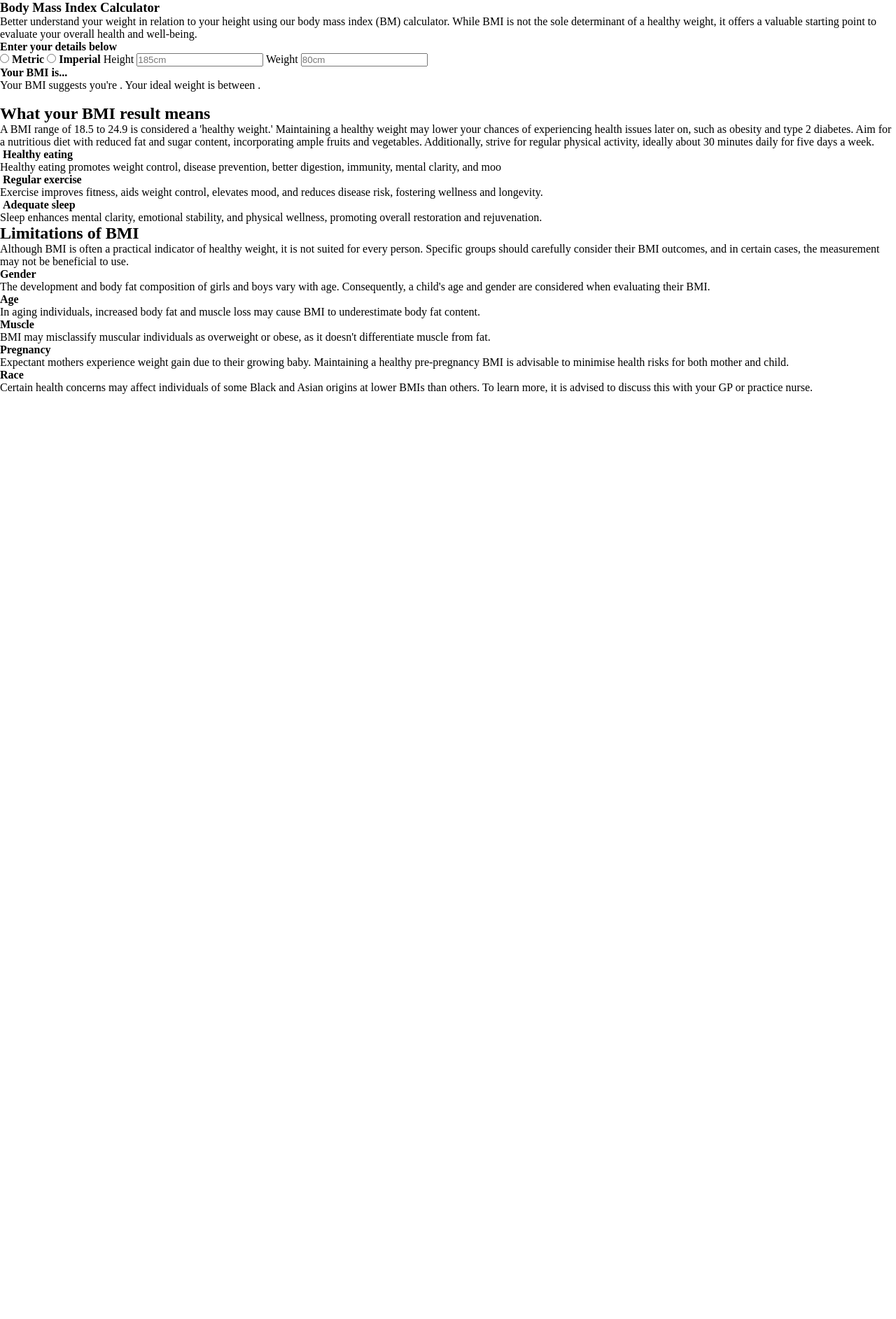
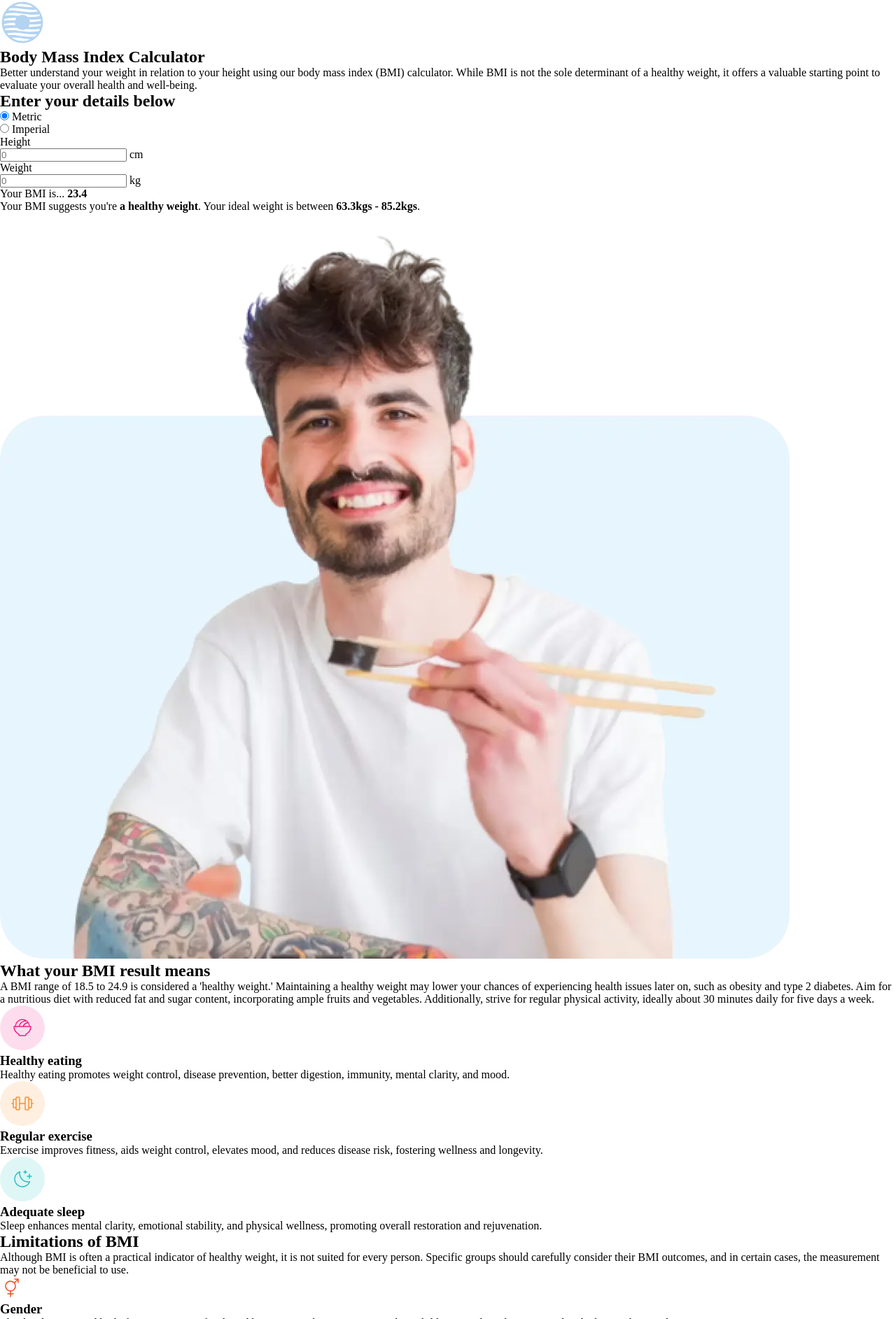
Before and after one commit to Emelinur/bmi-calculator, a plain HTML site: page starter-code/index.html in a window 1280 px wide. Shown: the top 1885 px of the page at 70% size. Before the commit the page ends 800 px from the top, so only its background shows below. Drawn offline with Linux system fonts and the light colour scheme; files that its build step writes are made by us from their sources.

Commit message:
HTML structure update: Enhance BMI calculator form with metric and imperial input options, and improve layout and styling

```diff
--- a/starter-code/index.html
+++ b/starter-code/index.html
@@ -1,144 +1,227 @@
 <!DOCTYPE html>
 <html lang="en">
-
 <head>
   <meta charset="UTF-8">
   <meta name="viewport" content="width=device-width, initial-scale=1.0">
   <link rel="icon" type="image/png" sizes="32x32" href="./assets/images/favicon-32x32.png">
   <link rel="stylesheet" href="style.css">
-
   <title>Frontend Mentor | Body Mass Index Calculator</title>
 </head>
 <body>
-  <main>
-    <article>
-      <section>
-        <h1>Body Mass Index Calculator</h1>
-        <p>Better understand your weight in relation to your height using our
-          body mass index (BM) calculator. While BMI is not the sole determinant
+  <main class="BodyMass__container">
+    <!-- HERO & calculator -->
+    <section class="BodyMass__hero">
+      <div class="BodyMass__header">
+        <img src="./assets/images/logo.svg" alt="Body Mass Index Calculator Logo" class="BodyMass__logo">
+        <h1 class="BodyMass__title">Body Mass Index Calculator</h1>
+        <p class="BodyMass__description">
+          Better understand your weight in relation to your height using our
+          body mass index (BMI) calculator. While BMI is not the sole determinant
           of a healthy weight, it offers a valuable starting point to evaluate
-          your overall health and well-being.</p>
-      </section>
-      <section>
-        <strong> Enter your details below</strong>
-        <form action="">
-          <input type="radio">
-          <strong>Metric</strong>
-          <input type="radio">
-          <strong>Imperial</strong>
-          <label for="">Height</label>
-          <input type="text" placeholder="185cm">
-           <label for="">Weight</label>
-          <input type="text" placeholder="80cm">
+          your overall health and well-being.
+        </p>
+      </div>
+
+      <div class="BodyMass__calculator">
+        <h2 class="BodyMass__form-title">Enter your details below</h2>
+
+        <form action="#" id="BodyMass__form" class="BodyMass__form">
+          <div class="BodyMass__units">
+            <div class="BodyMass__radio-group">
+              <input type="radio" id="metric" name="unit" value="metric" checked>
+              <label for="metric">Metric</label>
+            </div>
+            <div class="BodyMass__radio-group">
+              <input type="radio" id="imperial" name="unit" value="imperial">
+              <label for="imperial">Imperial</label>
+            </div>
+          </div>
+
+          <!-- METRIC AREAS-->
+          <div class="BodyMass__inputs BodyMass__inputs--metric">
+            <div class="BodyMass__field">
+              <label for="height-cm">Height</label>
+              <div class="BodyMass__input-box">
+                <input type="number" id="height-cm" placeholder="0">
+                <span>cm</span>
+              </div>
+            </div>
+            <div class="BodyMass__field">
+              <label for="weight-kg">Weight</label>
+              <div class="BodyMass__input-box">
+                <input type="number" id="weight-kg" placeholder="0">
+                <span>kg</span>
+              </div>
+            </div>
+          </div>
+
+          <!-- IMPERIAL AREAS-->
+          <div class="BodyMass__inputs BodyMass__inputs--imperial" hidden>
+            <div class="BodyMass__field">
+              <label for="height-ft">Height</label>
+              <div class="BodyMass__input-row">
+                <div class="BodyMass__input-box">
+                  <input type="number" id="height-ft" placeholder="0">
+                  <span>ft</span>
+                </div>
+                <div class="BodyMass__input-box">
+                  <input type="number" id="height-in" placeholder="0">
+                  <span>in</span>
+                </div>
+              </div>
+            </div>
+            <div class="BodyMass__field">
+              <label for="weight-st">Weight</label>
+              <div class="BodyMass__input-row">
+                <div class="BodyMass__input-box">
+                  <input type="number" id="weight-st" placeholder="0">
+                  <span>st</span>
+                </div>
+                <div class="BodyMass__input-box">
+                  <input type="number" id="weight-lbs" placeholder="0">
+                  <span>lbs</span>
+                </div>
+              </div>
+            </div>
+          </div>
         </form>
 
-        <div>
-          <div>
-           <strong>Your BMI is...</strong>
-           <p>  Your BMI suggests you're <!-- add classification -->.
-        Your ideal weight is between <!-- add range -->.</p>
+        <div class="BodyMass__result">
+          <div class="BodyMass__result-score">
+            <span>Your BMI is...</span>
+            <strong>23.4</strong>
           </div>
+          <p class="BodyMass__result-text">
+            Your BMI suggests you're <strong>a healthy weight</strong>.
+            Your ideal weight is between <strong>63.3kgs - 85.2kgs</strong>.
+          </p>
         </div>
+      </div>
+    </section>
 
-
-
-
-
-
-
-      </section>
-    </article>
-
-    <article>
-      <figure>
-        <img src="" alt="">
-      </figure>
-      <section>
+    <!-- WHAT DOES THE RESULT MEAN? -->
+    <section class="BodyMass__meaning">
+      <img src="./assets/images/image-man-eating.webp" alt="Man enjoying a healthy meal" class="BodyMass__meaning-img">
+      <div class="BodyMass__meaning-content">
         <h2>What your BMI result means</h2>
-        <p> A BMI range of 18.5 to 24.9 is considered a 'healthy weight.' Maintaining a
+        <p>
+          A BMI range of 18.5 to 24.9 is considered a 'healthy weight.' Maintaining a
           healthy weight may lower your chances of experiencing health issues later on,
           such as obesity and type 2 diabetes. Aim for a nutritious diet with reduced
           fat and sugar content, incorporating ample fruits and vegetables. Additionally,
           strive for regular physical activity, ideally about 30 minutes daily for
-          five days a week.</p>
-      </section>
-    </article>
+          five days a week.
+        </p>
+      </div>
+    </section>
 
-    <article>
-      <section>
-        <figure>
-          <img src="" alt="">
-          <strong>Healthy eating</strong>
-          <p> Healthy eating promotes weight control, disease prevention, better digestion,
-            immunity, mental clarity, and moo</p>
-        </figure>
-      </section>
-      <section>
-        <figure>
-          <img src="" alt="">
-          <strong>Regular exercise</strong>
-          <p>Exercise improves fitness, aids weight control, elevates mood, and reduces disease
-            risk, fostering wellness and longevity.</p>
-        </figure>
-      </section>
-      <section>
-        <figure>
-          <img src="" alt="">
-          <strong> Adequate sleep</strong>
-          <p>Sleep enhances mental clarity, emotional stability, and physical wellness, promoting
-            overall restoration and rejuvenation.</p>
-        </figure>
-      </section>
-    </article>
-    <article>
-      <section>
+    <!-- HEALTH TIPS-->
+    <section class="BodyMass__tips" aria-label="Healthy lifestyle tips">
+      <div class="BodyMass__tip-item">
+        <img src="./assets/images/icon-eating.svg" alt="">
+        <div>
+          <h3>Healthy eating</h3>
+          <p>
+            Healthy eating promotes weight control, disease prevention, better digestion,
+            immunity, mental clarity, and mood.
+          </p>
+        </div>
+      </div>
+
+      <div class="BodyMass__tip-item">
+        <img src="./assets/images/icon-exercise.svg" alt="">
+        <div>
+          <h3>Regular exercise</h3>
+          <p>
+            Exercise improves fitness, aids weight control, elevates mood, and reduces disease
+            risk, fostering wellness and longevity.
+          </p>
+        </div>
+      </div>
+
+      <div class="BodyMass__tip-item">
+        <img src="./assets/images/icon-sleep.svg" alt="">
+        <div>
+          <h3>Adequate sleep</h3>
+          <p>
+            Sleep enhances mental clarity, emotional stability, and physical wellness, promoting
+            overall restoration and rejuvenation.
+          </p>
+        </div>
+      </div>
+    </section>
+
+    <!-- BMI LIMITATIONS -->
+    <section class="BodyMass__limitations">
+      <div class="BodyMass__limitations-intro">
         <h2>Limitations of BMI</h2>
-        <p>Although BMI is often a practical indicator of healthy weight, it is not suited for
+        <p>
+          Although BMI is often a practical indicator of healthy weight, it is not suited for
           every person. Specific groups should carefully consider their BMI outcomes, and in
-          certain cases, the measurement may not be beneficial to use.</p>
-      </section>
-      <section>
-        <section>
-          <strong>Gender</strong>
+          certain cases, the measurement may not be beneficial to use.
+        </p>
+      </div>
+
+      <div class="BodyMass__cards">
+        <article class="BodyMass__card">
+          <div class="BodyMass__card-header">
+            <img src="./assets/images/icon-gender.svg" alt="">
+            <h3>Gender</h3>
+          </div>
           <p>
             The development and body fat composition of girls and boys vary with age. Consequently,
             a child's age and gender are considered when evaluating their BMI.
           </p>
-        </section>
-        <section>
-          <strong>Age</strong>
+        </article>
+
+        <article class="BodyMass__card">
+          <div class="BodyMass__card-header">
+            <img src="./assets/images/icon-age.svg" alt="">
+            <h3>Age</h3>
+          </div>
           <p>
             In aging individuals, increased body fat and muscle loss may cause BMI to underestimate
             body fat content.
           </p>
-        </section>
-        <section>
-          <strong>Muscle</strong>
+        </article>
+
+        <article class="BodyMass__card">
+          <div class="BodyMass__card-header">
+            <img src="./assets/images/icon-muscle.svg" alt="">
+            <h3>Muscle</h3>
+          </div>
           <p>
             BMI may misclassify muscular individuals as overweight or obese, as it doesn't
             differentiate muscle from fat.
           </p>
-        </section>
-        <section>
-          <strong>Pregnancy</strong>
+        </article>
+
+        <article class="BodyMass__card">
+          <div class="BodyMass__card-header">
+            <img src="./assets/images/icon-pregnancy.svg" alt="">
+            <h3>Pregnancy</h3>
+          </div>
           <p>
             Expectant mothers experience weight gain due to their growing baby. Maintaining a
             healthy pre-pregnancy BMI is advisable to minimise health risks for both mother
             and child.
           </p>
-        </section>
-        <section>
-          <strong>Race</strong>
+        </article>
+
+        <article class="BodyMass__card">
+          <div class="BodyMass__card-header">
+            <img src="./assets/images/icon-race.svg" alt="">
+            <h3>Race</h3>
+          </div>
           <p>
             Certain health concerns may affect individuals of some Black and Asian origins at
             lower BMIs than others. To learn more, it is advised to discuss this with your
             GP or practice nurse.
           </p>
-        </section>
-      </section>
-    </article>
+        </article>
+      </div>
+    </section>
+
   </main>
-
 </body>
-
 </html>
```
